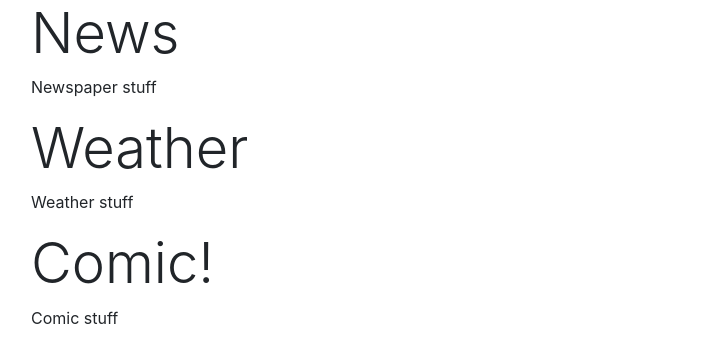
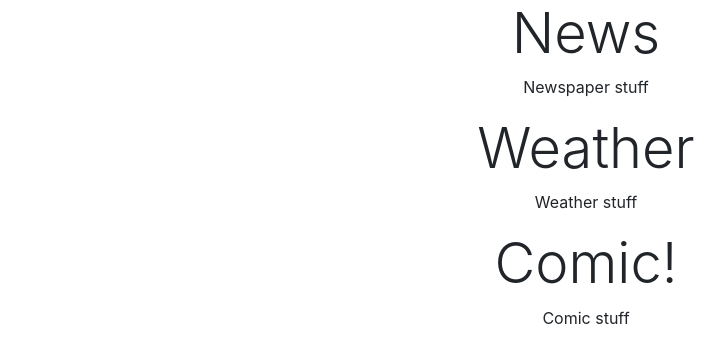
Before and after one commit to PGreatness/import-Greatness, a Flask app: template The Daily Bugle/templates/home.html in a window 1280 px wide. Shown: the part 56-419 px from the top of the page, without its empty margins (54-779 px from the left). Run offline with Flask 2, Linux system fonts and the light colour scheme; the template is opened without the code that fills it, so the values that code supplies are empty; some libraries are stand-ins or nearby versions.

Commit message:
css is functional in the template files

```diff
--- /dev/null
+++ b/The Daily Bugle/static/home.css
@@ -0,0 +1,3 @@
+.center {
+  text-align: center;
+}
--- a/The Daily Bugle/templates/base.html
+++ b/The Daily Bugle/templates/base.html
@@ -1,10 +1,12 @@
 <!DOCTYPE html>
 <html>
   <head>
+    {% block head %}
     <title>
       {% block title %}
       {% endblock %}
     </title>
+    {% endblock %}
     <link rel="stylesheet" href="https://stackpath.bootstrapcdn.com/bootstrap/4.1.3/css/bootstrap.min.css" integrity="sha384-MCw98/SFnGE8fJT3GXwEOngsV7Zt27NXFoaoApmYm81iuXoPkFOJwJ8ERdknLPMO" crossorigin="anonymous">
   </head>
   <body>
--- a/The Daily Bugle/templates/home.html
+++ b/The Daily Bugle/templates/home.html
@@ -1,6 +1,6 @@
 {% extends "base.html" %}
-{% block title %}
-Home
+{% block head %}
+<link rel="stylesheet" href="{{ url_for('static', filename='home.css') }}">
 {% endblock %}
 
 {% block content %}
@@ -30,7 +30,7 @@ Home
   </div>
 </nav>
 
-<div class="container">
+<div class="container center">
   <div id="news">
     <h1 class="display-4">News</h1>
     <p> Newspaper stuff </p>
@@ -38,7 +38,7 @@ Home
   </div>
 </div>
 
-<div class="container">
+<div class="container center">
   <div id="weather">
     <h1 class="display-4">Weather</h1>
     <p> Weather stuff </p>
@@ -47,7 +47,7 @@ Home
   </div>
 </div>
 
-<div class="container">
+<div class="container center">
   <div id="comic">
     <h1 class="display-4">Comic!</h1>
     <p> Comic stuff </p>
```
